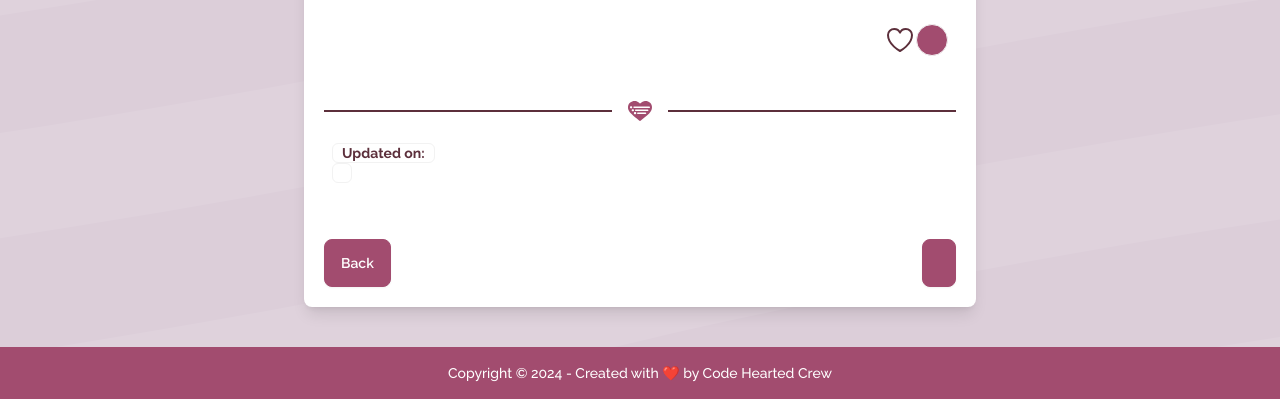
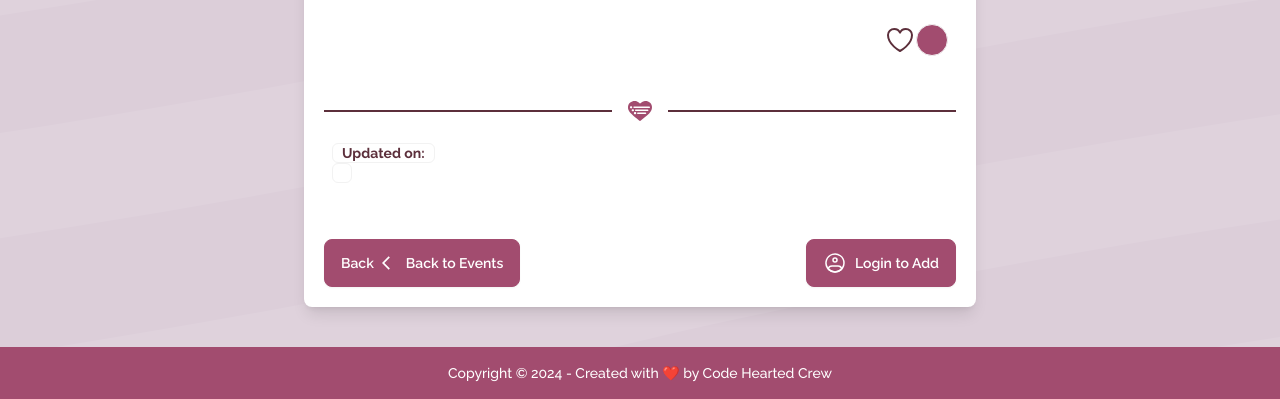
Before and after one commit to kpetrauskas92/team5-feb-hackathon, a Django app: template event/templates/event/event_details.html in a window 1280 px wide. Shown: the part 492-891 px from the top of the page. Run offline with Django 5.2, Linux system fonts and the light colour scheme; the template is opened without the code that fills it, so the values that code supplies are empty; style sheets or scripts are compiled from the project's sources; some libraries are stand-ins or nearby versions.

Commit message:
Add text & icons to buttons (#119)
Co-authored-by: Karolis <118168899+kpetrauskas92@users.noreply.github.com>

```diff
--- a/event/templates/event/event_details.html
+++ b/event/templates/event/event_details.html
@@ -86,6 +86,10 @@
                 <a href="{% url 'event_list' %}" class="btn text-white btn-secondary">
                     Back
                     <!-- SVG icon for the back action -->
+                    <svg xmlns="http://www.w3.org/2000/svg" width="1rem" height="1rem" viewBox="0 0 24 24">
+                        <path fill="white" d="M10 22L0 12L10 2l1.775 1.775L3.55 12l8.225 8.225z"/>
+                    </svg>
+                    Back to Events
                 </a>
                 <!-- Conditional rendering for the 'Add to Calendar' button based on user authentication -->
                 {% if user.is_authenticated %}
@@ -95,12 +99,21 @@
                     hx-get="{% url 'add_user_date' %}?post_id={{ eventpost.id }}"
                     hx-target="#my_modal_3 .modal-box"
                     onclick="my_modal_3.showModal()">
-                    Add to calendar
+                    <!-- SVG icon for adding to calendar -->
+                    <svg xmlns="http://www.w3.org/2000/svg" width="1rem" height="1rem" viewBox="0 0 24 24">
+                        <path fill="white" d="M19 19H5V8h14m-3-7v2H8V1H6v2H5c-1.11 0-2 .89-2 2v14a2 2 0 0 0 2 2h14a2 2 0 0 0 2-2V5a2 2 0 0 0-2-2h-1V1m-1 11h-5v5h5z"/>
+                    </svg>
+                    Add to Calendar
+
                 </a>
                 {% else %}
                     <!-- Prompt for unauthenticated users to log in before adding events to their calendar -->
                     <a href="{% url 'account_login' %}?next={{ request.path }}" class="btn text-white btn-secondary">
                         <!-- SVG icon for the login action -->
+                        <svg xmlns="http://www.w3.org/2000/svg" width="1.5rem" height="1.5rem" viewBox="0 0 24 24">
+                            <g fill="none"><path stroke="white" stroke-width="1.5" d="M21 12a8.958 8.958 0 0 1-1.526 5.016A8.991 8.991 0 0 1 12 21a8.991 8.991 0 0 1-7.474-3.984A9 9 0 1 1 21 12Z"/><path fill="white" d="M13.25 9c0 .69-.56 1.25-1.25 1.25v1.5A2.75 2.75 0 0 0 14.75 9zM12 10.25c-.69 0-1.25-.56-1.25-1.25h-1.5A2.75 2.75 0 0 0 12 11.75zM10.75 9c0-.69.56-1.25 1.25-1.25v-1.5A2.75 2.75 0 0 0 9.25 9zM12 7.75c.69 0 1.25.56 1.25 1.25h1.5A2.75 2.75 0 0 0 12 6.25zM5.166 17.856l-.719-.214l-.117.392l.267.31zm13.668 0l.57.489l.266-.31l-.117-.393zM9 15.75h6v-1.5H9zm0-1.5a4.752 4.752 0 0 0-4.553 3.392l1.438.428A3.252 3.252 0 0 1 9 15.75zm3 6a8.23 8.23 0 0 1-6.265-2.882l-1.138.977A9.73 9.73 0 0 0 12 21.75zm3-4.5c1.47 0 2.715.978 3.115 2.32l1.438-.428A4.752 4.752 0 0 0 15 14.25zm3.265 1.618A8.23 8.23 0 0 1 12 20.25v1.5a9.73 9.73 0 0 0 7.403-3.405z"/></g>
+                        </svg>
+                        Login to Add
                     </a>
                 {% endif %}
             </div>
```
